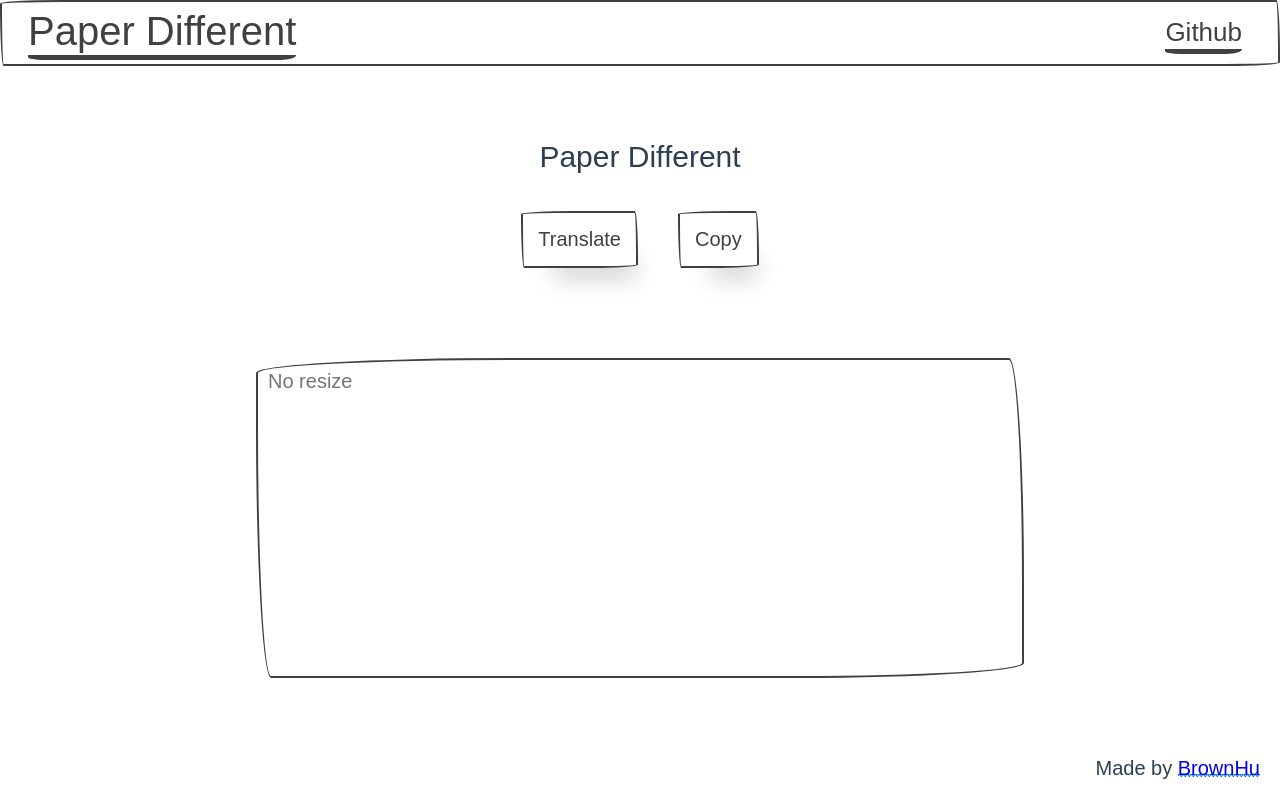
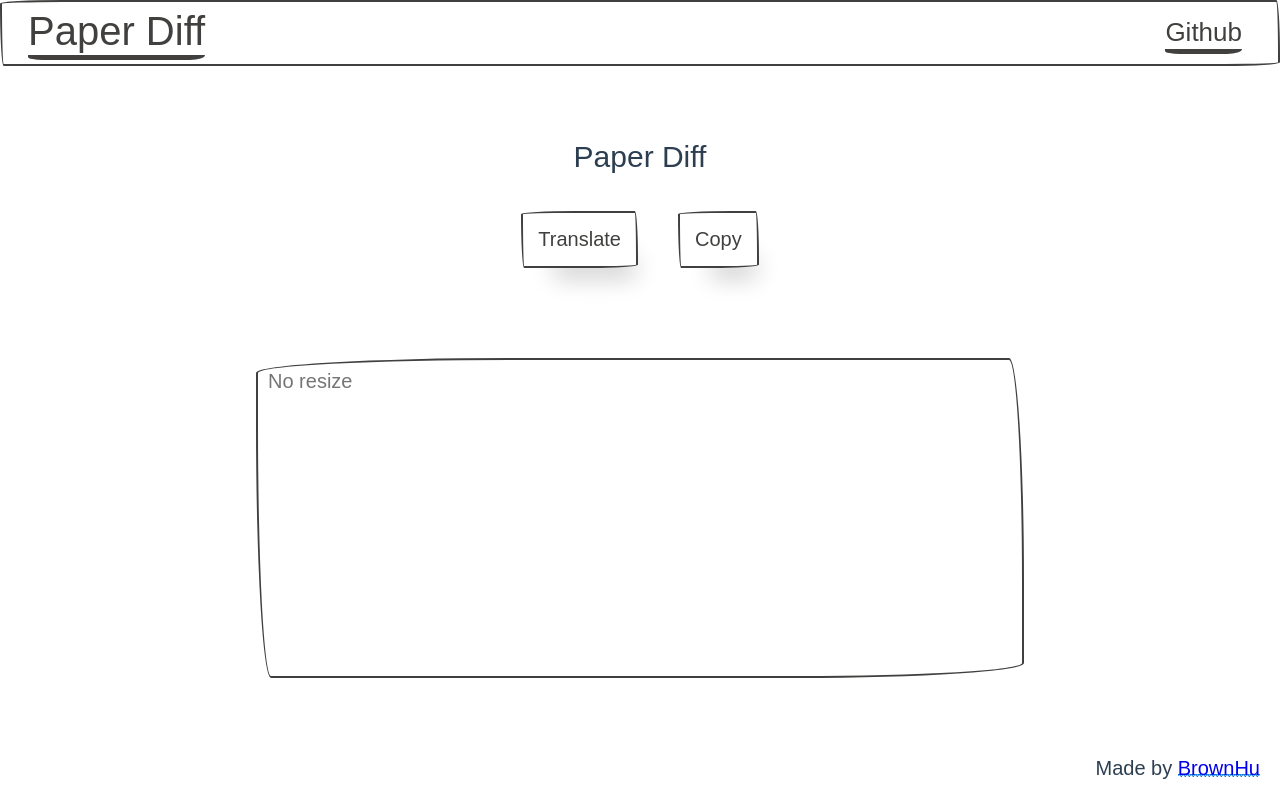
Before and after one commit to hubingliang/paper-diff, a Vue app: page / in a window 1280 px wide. Built offline with nearby package versions, Linux system fonts and the light colour scheme; a web font is replaced by a local one; what vue-clipboard2 would draw is missing.

Commit message:
change name different => diff

```diff
--- a/public/index.html
+++ b/public/index.html
@@ -5,7 +5,7 @@
     <meta http-equiv="X-UA-Compatible" content="IE=edge">
     <meta name="viewport" content="width=device-width,initial-scale=1.0">
     <link rel="icon" href="<%= BASE_URL %>favicon.ico">
-    <title>paper-different</title>
+    <title>paper-diff</title>
   </head>
   <body>
     <noscript>
--- a/src/App.vue
+++ b/src/App.vue
@@ -3,7 +3,7 @@
     <nav class="border fixed split-nav">
       <div class="nav-brand">
         <h3>
-          <a href="#">Paper Different</a>
+          <a href="#">Paper Diff</a>
         </h3>
       </div>
       <div class="collapsible">
--- a/src/views/Translate.vue
+++ b/src/views/Translate.vue
@@ -1,7 +1,7 @@
 <template>
   <section class="translate">
     <article class="article">
-      <p class="text-lead" ref="result">{{ result ? result : 'Paper Different' }}</p>
+      <p class="text-lead" ref="result">{{ result ? result : 'Paper Diff' }}</p>
       <!-- <p>Lorem...</p> -->
       <div class="row flex-center">
         <button @click="translate">Translate</button>
```
Also changed, not shown: 7 other files (tests, documents, lock files or other folders).
